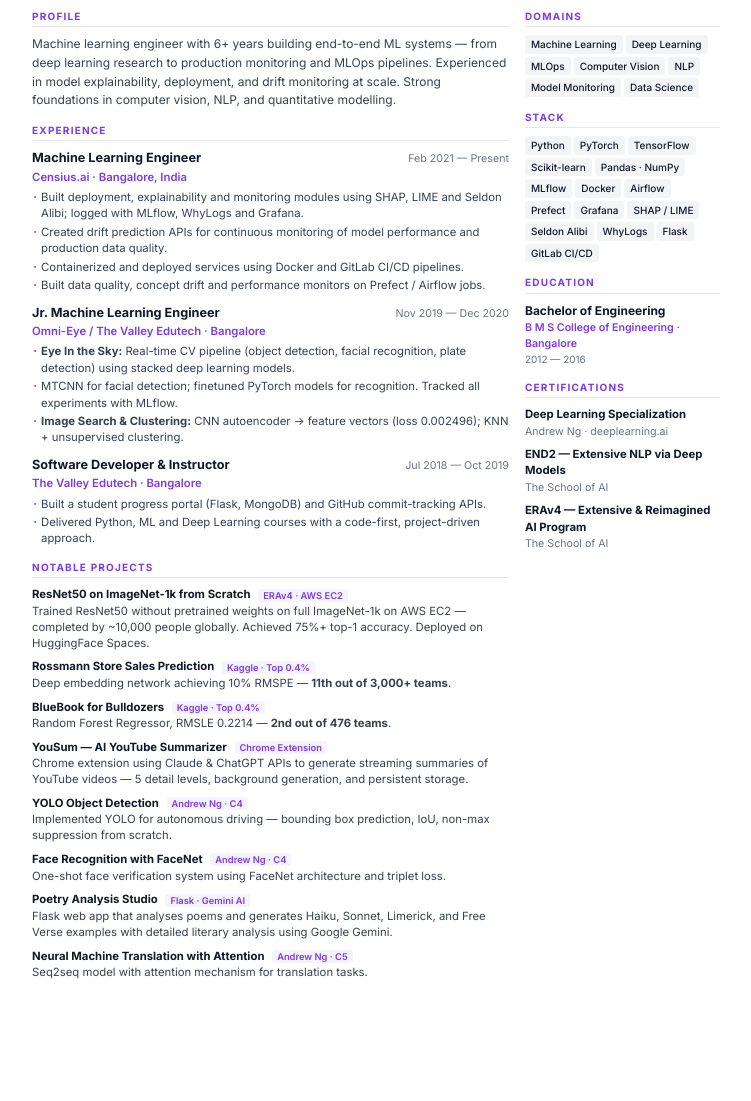
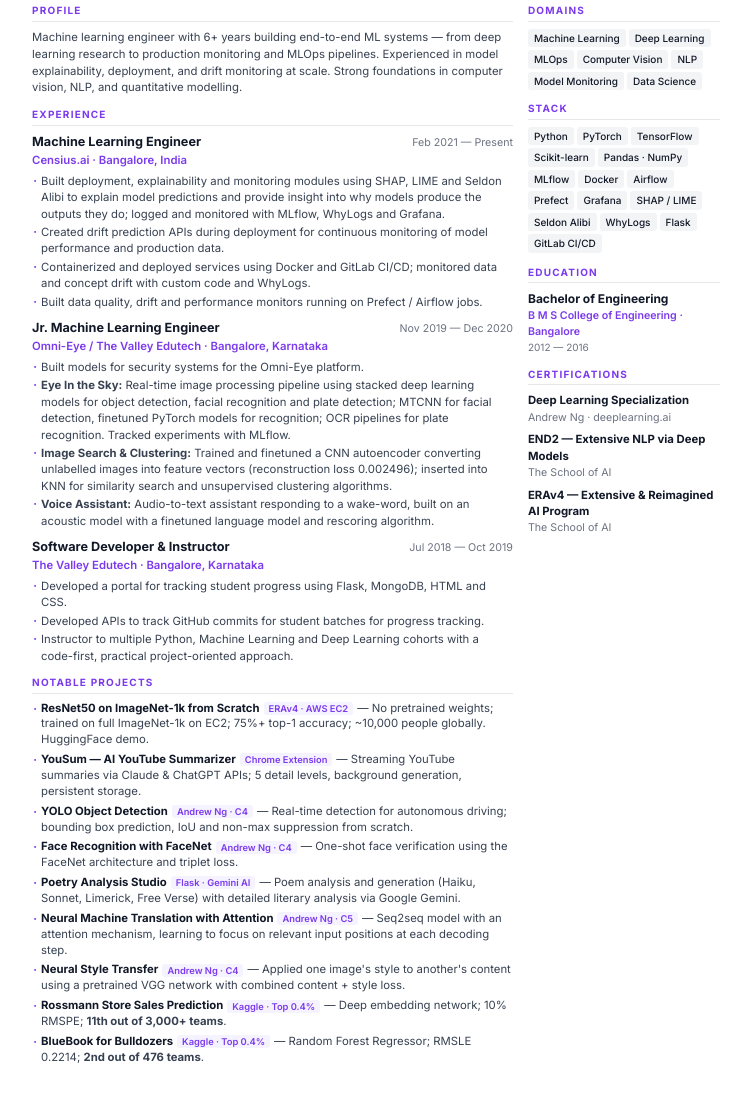
Before and after one commit to VishakBharadwaj94/vishak-resume, a website: page resume-print.html in a window 1280 px wide. Shown: the part 135-1236 px from the top of the page, without its empty margins (264-1015 px from the left). Before the commit the page ends 1178 px from the top, so only its background shows below. Drawn offline with Linux system fonts and the light colour scheme.

Commit message:
Restore full job descriptions, compact project list, reorder projects, remove open to opportunities

```diff
--- a/resume-print.html
+++ b/resume-print.html
@@ -32,7 +32,7 @@
     .page {
       width: 210mm;
       min-height: 297mm;
-      padding: 13mm 14mm 13mm 14mm;
+      padding: 12mm 14mm;
       margin: 0 auto;
     }
 
@@ -41,9 +41,9 @@
       display: flex;
       justify-content: space-between;
       align-items: flex-start;
-      padding-bottom: 9px;
+      padding-bottom: 8px;
       border-bottom: 2px solid var(--accent);
-      margin-bottom: 12px;
+      margin-bottom: 11px;
     }
 
     .name {
@@ -82,12 +82,12 @@
     /* ── LAYOUT ── */
     .body {
       display: grid;
-      grid-template-columns: 1fr 195px;
-      gap: 16px;
+      grid-template-columns: 1fr 192px;
+      gap: 15px;
     }
 
     /* ── SECTIONS ── */
-    section { margin-bottom: 13px; }
+    section { margin-bottom: 11px; }
 
     .section-title {
       font-size: 7.5pt;
@@ -97,18 +97,18 @@
       color: var(--accent);
       border-bottom: 1px solid var(--border);
       padding-bottom: 3px;
-      margin-bottom: 8px;
+      margin-bottom: 7px;
     }
 
     /* ── SUMMARY ── */
     .summary p {
-      font-size: 9pt;
+      font-size: 8.5pt;
       color: #374151;
-      line-height: 1.55;
+      line-height: 1.5;
     }
 
     /* ── EXPERIENCE ── */
-    .job { margin-bottom: 10px; }
+    .job { margin-bottom: 9px; }
     .job:last-child { margin-bottom: 0; }
 
     .job-top {
@@ -162,47 +162,50 @@
     }
 
     /* ── PROJECTS ── */
-    .project { margin-bottom: 7px; }
-    .project:last-child { margin-bottom: 0; }
-
-    .project-name {
-      font-size: 8.5pt;
-      font-weight: 700;
+    .project-list {
+      list-style: none;
+      display: flex;
+      flex-direction: column;
+      gap: 4px;
     }
 
-    .project-tag-inline {
+    .project-list li {
+      font-size: 8.5pt;
+      color: #374151;
+      line-height: 1.4;
+      padding-left: 9px;
+      position: relative;
+    }
+
+    .project-list li::before {
+      content: '·';
+      position: absolute;
+      left: 1px;
+      color: var(--accent);
+      font-size: 11pt;
+      line-height: 1.2;
+    }
+
+    .proj-name {
+      font-weight: 700;
+      color: var(--text);
+    }
+
+    .proj-tag {
       font-size: 7pt;
       font-weight: 600;
       color: var(--accent);
       background: #f5f3ff;
       padding: 1px 5px;
       border-radius: 3px;
-      margin-left: 5px;
+      margin: 0 4px;
       vertical-align: middle;
-    }
-
-    .project p {
-      font-size: 8.5pt;
-      color: #374151;
-      line-height: 1.4;
-      margin-top: 1px;
     }
 
     /* ── SIDEBAR ── */
     .sidebar {}
 
     /* ── SKILLS ── */
-    .skills-group { margin-bottom: 10px; }
-
-    .skills-label {
-      font-size: 7.5pt;
-      font-weight: 700;
-      text-transform: uppercase;
-      letter-spacing: 0.1em;
-      color: var(--muted);
-      margin-bottom: 5px;
-    }
-
     .tags {
       display: flex;
       flex-wrap: wrap;
@@ -224,13 +227,14 @@
     .edu-date { font-size: 7.5pt; color: var(--muted); }
 
     /* ── CERTS ── */
-    .cert { margin-bottom: 7px; }
+    .cert { margin-bottom: 6px; }
+    .cert:last-child { margin-bottom: 0; }
     .cert-name { font-size: 8.5pt; font-weight: 700; }
     .cert-issuer { font-size: 8pt; color: var(--muted); margin-top: 1px; }
 
     @media print {
       html, body { -webkit-print-color-adjust: exact; print-color-adjust: exact; }
-      .page { padding: 13mm 14mm; }
+      .page { padding: 12mm 14mm; }
     }
   </style>
 </head>
@@ -241,7 +245,7 @@
   <header>
     <div>
       <div class="name">Vishak Bharadwaj</div>
-      <div class="title-tag">Machine Learning Engineer III &nbsp;·&nbsp; Open to Opportunities</div>
+      <div class="title-tag">Machine Learning Engineer III</div>
     </div>
     <div class="contact-col">
       <span><a href="mailto:vishak.svec@gmail.com">vishak.svec@gmail.com</a></span>
@@ -272,10 +276,10 @@
           </div>
           <div class="job-company">Censius.ai · Bangalore, India</div>
           <ul class="job-bullets">
-            <li>Built deployment, explainability and monitoring modules using SHAP, LIME and Seldon Alibi; logged with MLflow, WhyLogs and Grafana.</li>
-            <li>Created drift prediction APIs for continuous monitoring of model performance and production data quality.</li>
-            <li>Containerized and deployed services using Docker and GitLab CI/CD pipelines.</li>
-            <li>Built data quality, concept drift and performance monitors on Prefect / Airflow jobs.</li>
+            <li>Built deployment, explainability and monitoring modules using SHAP, LIME and Seldon Alibi to explain model predictions and provide insight into why models produce the outputs they do; logged and monitored with MLflow, WhyLogs and Grafana.</li>
+            <li>Created drift prediction APIs during deployment for continuous monitoring of model performance and production data.</li>
+            <li>Containerized and deployed services using Docker and GitLab CI/CD; monitored data and concept drift with custom code and WhyLogs.</li>
+            <li>Built data quality, drift and performance monitors running on Prefect / Airflow jobs.</li>
           </ul>
         </div>
 
@@ -284,11 +288,12 @@
             <div class="job-title">Jr. Machine Learning Engineer</div>
             <div class="job-date">Nov 2019 — Dec 2020</div>
           </div>
-          <div class="job-company">Omni-Eye / The Valley Edutech · Bangalore</div>
+          <div class="job-company">Omni-Eye / The Valley Edutech · Bangalore, Karnataka</div>
           <ul class="job-bullets">
-            <li><strong>Eye In the Sky:</strong> Real-time CV pipeline (object detection, facial recognition, plate detection) using stacked deep learning models.</li>
-            <li>MTCNN for facial detection; finetuned PyTorch models for recognition. Tracked all experiments with MLflow.</li>
-            <li><strong>Image Search &amp; Clustering:</strong> CNN autoencoder → feature vectors (loss 0.002496); KNN + unsupervised clustering.</li>
+            <li>Built models for security systems for the Omni-Eye platform.</li>
+            <li><strong>Eye In the Sky:</strong> Real-time image processing pipeline using stacked deep learning models for object detection, facial recognition and plate detection; MTCNN for facial detection, finetuned PyTorch models for recognition; OCR pipelines for plate recognition. Tracked experiments with MLflow.</li>
+            <li><strong>Image Search &amp; Clustering:</strong> Trained and finetuned a CNN autoencoder converting unlabelled images into feature vectors (reconstruction loss 0.002496); inserted into KNN for similarity search and unsupervised clustering algorithms.</li>
+            <li><strong>Voice Assistant:</strong> Audio-to-text assistant responding to a wake-word, built on an acoustic model with a finetuned language model and rescoring algorithm.</li>
           </ul>
         </div>
 
@@ -297,10 +302,11 @@
             <div class="job-title">Software Developer &amp; Instructor</div>
             <div class="job-date">Jul 2018 — Oct 2019</div>
           </div>
-          <div class="job-company">The Valley Edutech · Bangalore</div>
+          <div class="job-company">The Valley Edutech · Bangalore, Karnataka</div>
           <ul class="job-bullets">
-            <li>Built a student progress portal (Flask, MongoDB) and GitHub commit-tracking APIs.</li>
-            <li>Delivered Python, ML and Deep Learning courses with a code-first, project-driven approach.</li>
+            <li>Developed a portal for tracking student progress using Flask, MongoDB, HTML and CSS.</li>
+            <li>Developed APIs to track GitHub commits for student batches for progress tracking.</li>
+            <li>Instructor to multiple Python, Machine Learning and Deep Learning cohorts with a code-first, practical project-oriented approach.</li>
           </ul>
         </div>
       </section>
@@ -308,46 +314,17 @@
       <!-- PROJECTS -->
       <section>
         <div class="section-title">Notable Projects</div>
-
-        <div class="project">
-          <div class="project-name">ResNet50 on ImageNet-1k from Scratch <span class="project-tag-inline">ERAv4 · AWS EC2</span></div>
-          <p>Trained ResNet50 without pretrained weights on full ImageNet-1k on AWS EC2 — completed by ~10,000 people globally. Achieved 75%+ top-1 accuracy. Deployed on HuggingFace Spaces.</p>
-        </div>
-
-        <div class="project">
-          <div class="project-name">Rossmann Store Sales Prediction <span class="project-tag-inline">Kaggle · Top 0.4%</span></div>
-          <p>Deep embedding network achieving 10% RMSPE — <strong>11th out of 3,000+ teams</strong>.</p>
-        </div>
-
-        <div class="project">
-          <div class="project-name">BlueBook for Bulldozers <span class="project-tag-inline">Kaggle · Top 0.4%</span></div>
-          <p>Random Forest Regressor, RMSLE 0.2214 — <strong>2nd out of 476 teams</strong>.</p>
-        </div>
-
-        <div class="project">
-          <div class="project-name">YouSum — AI YouTube Summarizer <span class="project-tag-inline">Chrome Extension</span></div>
-          <p>Chrome extension using Claude &amp; ChatGPT APIs to generate streaming summaries of YouTube videos — 5 detail levels, background generation, and persistent storage.</p>
-        </div>
-
-        <div class="project">
-          <div class="project-name">YOLO Object Detection <span class="project-tag-inline">Andrew Ng · C4</span></div>
-          <p>Implemented YOLO for autonomous driving — bounding box prediction, IoU, non-max suppression from scratch.</p>
-        </div>
-
-        <div class="project">
-          <div class="project-name">Face Recognition with FaceNet <span class="project-tag-inline">Andrew Ng · C4</span></div>
-          <p>One-shot face verification system using FaceNet architecture and triplet loss.</p>
-        </div>
-
-        <div class="project">
-          <div class="project-name">Poetry Analysis Studio <span class="project-tag-inline">Flask · Gemini AI</span></div>
-          <p>Flask web app that analyses poems and generates Haiku, Sonnet, Limerick, and Free Verse examples with detailed literary analysis using Google Gemini.</p>
-        </div>
-
-        <div class="project">
-          <div class="project-name">Neural Machine Translation with Attention <span class="project-tag-inline">Andrew Ng · C5</span></div>
-          <p>Seq2seq model with attention mechanism for translation tasks.</p>
-        </div>
+        <ul class="project-list">
+          <li><span class="proj-name">ResNet50 on ImageNet-1k from Scratch</span><span class="proj-tag">ERAv4 · AWS EC2</span>— No pretrained weights; trained on full ImageNet-1k on EC2; 75%+ top-1 accuracy; ~10,000 people globally. HuggingFace demo.</li>
+          <li><span class="proj-name">YouSum — AI YouTube Summarizer</span><span class="proj-tag">Chrome Extension</span>— Streaming YouTube summaries via Claude &amp; ChatGPT APIs; 5 detail levels, background generation, persistent storage.</li>
+          <li><span class="proj-name">YOLO Object Detection</span><span class="proj-tag">Andrew Ng · C4</span>— Real-time detection for autonomous driving; bounding box prediction, IoU and non-max suppression from scratch.</li>
+          <li><span class="proj-name">Face Recognition with FaceNet</span><span class="proj-tag">Andrew Ng · C4</span>— One-shot face verification using the FaceNet architecture and triplet loss.</li>
+          <li><span class="proj-name">Poetry Analysis Studio</span><span class="proj-tag">Flask · Gemini AI</span>— Poem analysis and generation (Haiku, Sonnet, Limerick, Free Verse) with detailed literary analysis via Google Gemini.</li>
+          <li><span class="proj-name">Neural Machine Translation with Attention</span><span class="proj-tag">Andrew Ng · C5</span>— Seq2seq model with an attention mechanism, learning to focus on relevant input positions at each decoding step.</li>
+          <li><span class="proj-name">Neural Style Transfer</span><span class="proj-tag">Andrew Ng · C4</span>— Applied one image's style to another's content using a pretrained VGG network with combined content + style loss.</li>
+          <li><span class="proj-name">Rossmann Store Sales Prediction</span><span class="proj-tag">Kaggle · Top 0.4%</span>— Deep embedding network; 10% RMSPE; <strong>11th out of 3,000+ teams</strong>.</li>
+          <li><span class="proj-name">BlueBook for Bulldozers</span><span class="proj-tag">Kaggle · Top 0.4%</span>— Random Forest Regressor; RMSLE 0.2214; <strong>2nd out of 476 teams</strong>.</li>
+        </ul>
       </section>
 
     </div>
@@ -355,7 +332,6 @@
     <!-- SIDEBAR -->
     <div class="sidebar">
 
-      <!-- SKILLS -->
       <section>
         <div class="section-title">Domains</div>
         <div class="tags">
@@ -390,28 +366,23 @@
         </div>
       </section>
 
-      <!-- EDUCATION -->
-      <section style="margin-top: 13px;">
+      <section style="margin-top: 12px;">
         <div class="section-title">Education</div>
         <div class="edu-degree">Bachelor of Engineering</div>
         <div class="edu-school">B M S College of Engineering · Bangalore</div>
         <div class="edu-date">2012 — 2016</div>
       </section>
 
-      <!-- CERTIFICATIONS -->
-      <section style="margin-top: 13px;">
+      <section style="margin-top: 12px;">
         <div class="section-title">Certifications</div>
-
         <div class="cert">
           <div class="cert-name">Deep Learning Specialization</div>
           <div class="cert-issuer">Andrew Ng · deeplearning.ai</div>
         </div>
-
         <div class="cert">
           <div class="cert-name">END2 — Extensive NLP via Deep Models</div>
           <div class="cert-issuer">The School of AI</div>
         </div>
-
         <div class="cert">
           <div class="cert-name">ERAv4 — Extensive &amp; Reimagined AI Program</div>
           <div class="cert-issuer">The School of AI</div>
```
Also changed, not shown: index.html (+1 -1 lines), 1 other file.
